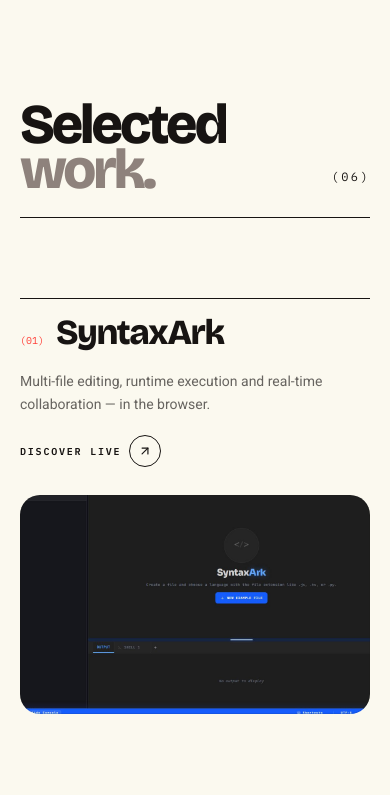
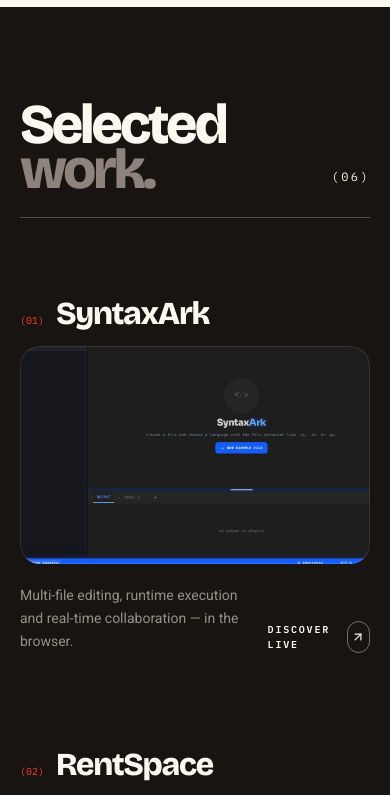
Before and after one commit to deepmroot/mandeep-portfolio, a React (Vite) app: page / in a window 390 px wide. Shown: the part 2752-3547 px from the top of the page. Built offline with nearby package versions, Linux system fonts and the light colour scheme.

Commit message:
Align portfolio showcase with Brand Appart experience

```diff
--- a/src/appart-theme/Portfolio.jsx
+++ b/src/appart-theme/Portfolio.jsx
@@ -211,6 +211,7 @@ export default function Portfolio() {
         <SideNav />
         <CornerName />
         <ScrollProgress />
+        <FloatingContact />
         <Hero />
         <Ticker />
         <VideoShowcase />
@@ -648,6 +649,23 @@ function VideoShowcase() {
   );
 }
 
+function FloatingContact() {
+  return (
+    <motion.a
+      href={LINKS.email}
+      initial={{ y: 100, opacity: 0 }}
+      animate={{ y: 0, opacity: 1 }}
+      transition={{ duration: 0.8, delay: 1.4, ease: EASE_OUT }}
+      className="hidden md:flex fixed z-50 bottom-5 left-1/2 -translate-x-1/2 items-center gap-10 rounded-full bg-[#fbf9ef] text-[#171412] pl-7 pr-2 py-2 shadow-2xl border border-[#171412]/10"
+    >
+      <span className={`${DISPLAY} text-base whitespace-nowrap`}>Have a product to ship?</span>
+      <span className={`${MONO} inline-flex items-center gap-2 rounded-full bg-[#171412] text-[#fbf9ef] text-[10px] font-bold uppercase tracking-[0.14em] px-5 py-3`}>
+        Start a conversation <Mail className="w-3.5 h-3.5" />
+      </span>
+    </motion.a>
+  );
+}
+
 function ProjectShowcase({ work, index }) {
   const cardRef = useRef(null);
   const mediaRef = useRef(null);
@@ -679,13 +697,13 @@ function ProjectShowcase({ work, index }) {
       whileInView={{ opacity: 1, y: 0 }}
       viewport={{ once: true, margin: "-10%" }}
       transition={{ duration: 0.8, ease: EASE_OUT }}
-      className="project-showcase group block border-t border-[#171412] pt-4 sm:pt-5"
+      className={`project-showcase group block ${index === 0 ? "md:col-span-2" : ""}`}
     >
-      <div className="grid grid-cols-[auto_1fr_auto] items-baseline gap-3 sm:gap-8 mb-5 sm:mb-7">
+      <div className="grid grid-cols-[auto_1fr_auto] items-baseline gap-3 sm:gap-6 mb-4">
         <span className={`${MONO} text-[10px] text-[#ff3c34]`}>
           ({String(index + 1).padStart(2, "0")})
         </span>
-        <h3 className={`${DISPLAY} font-extrabold tracking-[-0.04em] leading-none text-[clamp(2.2rem,6.5vw,6.4rem)]`}>
+        <h3 className={`${DISPLAY} font-extrabold tracking-[-0.04em] leading-none text-[clamp(2rem,4vw,4.5rem)]`}>
           {work.title}
         </h3>
         <div className="hidden sm:block text-right">
@@ -694,17 +712,17 @@ function ProjectShowcase({ work, index }) {
         </div>
       </div>
 
-      <div className="grid md:grid-cols-[1fr_3fr] gap-5 md:gap-10 items-end">
-        <div className="pb-2 md:pb-8">
-          <p className="max-w-sm text-sm sm:text-base leading-relaxed text-[#171412]/65">{work.blurb}</p>
+      <div className="flex flex-col gap-5">
+        <div className="order-2 flex items-end justify-between gap-5">
+          <p className="max-w-sm text-sm leading-relaxed text-[#fbf9ef]/55">{work.blurb}</p>
           <span className={`${MONO} mt-5 inline-flex items-center gap-2 text-[10px] font-semibold uppercase tracking-[0.18em]`}>
             Discover live
-            <span className="grid place-items-center w-8 h-8 rounded-full border border-[#171412] transition-all duration-300 group-hover:bg-[#ff3c34] group-hover:border-[#ff3c34] group-hover:text-white group-hover:rotate-45">
+            <span className="grid place-items-center w-8 h-8 rounded-full border border-[#fbf9ef]/40 transition-all duration-300 group-hover:bg-[#ff3c34] group-hover:border-[#ff3c34] group-hover:text-white group-hover:rotate-45">
               <ArrowUpRight className="w-3.5 h-3.5" />
             </span>
           </span>
         </div>
-        <div className="relative aspect-[16/10] overflow-hidden rounded-[1.25rem] sm:rounded-[2rem] bg-[#f2f0e7]">
+        <div className="relative aspect-[16/10] overflow-hidden rounded-[1.25rem] sm:rounded-[2rem] bg-[#282421]">
           <img
             ref={mediaRef}
             src={work.thumb}
@@ -713,7 +731,7 @@ function ProjectShowcase({ work, index }) {
             decoding="async"
             className="absolute -inset-y-[6%] left-0 w-full h-[112%] object-cover object-top scale-[1.02] transition-transform duration-700 [transition-timing-function:cubic-bezier(0.22,1,0.36,1)] group-hover:scale-[1.06]"
           />
-          <div className="absolute inset-0 ring-1 ring-inset ring-[#171412]/10 rounded-[inherit]" />
+          <div className="absolute inset-0 ring-1 ring-inset ring-white/10 rounded-[inherit]" />
         </div>
       </div>
     </motion.a>
@@ -722,9 +740,9 @@ function ProjectShowcase({ work, index }) {
 
 function Works() {
   return (
-    <section id="works" className="px-5 sm:px-8 md:pl-24 md:pr-8 py-24 sm:py-36">
+    <section id="works" data-dark-section className="bg-[#171412] text-[#fbf9ef] px-5 sm:px-8 md:pl-24 md:pr-8 py-24 sm:py-36">
       <div className="max-w-[92rem] mx-auto">
-        <div className="flex items-end justify-between border-b border-[#171412] pb-6 mb-20 sm:mb-28">
+        <div className="flex items-end justify-between border-b border-[#fbf9ef]/25 pb-6 mb-20 sm:mb-28">
           <h2 className={`${DISPLAY} font-extrabold tracking-[-0.055em] leading-[0.8] text-[clamp(3.5rem,11vw,11rem)]`}>
             <Reveal onView>Selected</Reveal>
             <Reveal onView delay={0.1}><span className="text-[#8e827c]">work.</span></Reveal>
@@ -734,16 +752,16 @@ function Works() {
           </motion.span>
         </div>
 
-        <div className="space-y-24 sm:space-y-40">
+        <div className="grid md:grid-cols-2 gap-x-5 gap-y-24 sm:gap-y-36">
           {WORKS.map((work, i) => <ProjectShowcase key={work.title} work={work} index={i} />)}
         </div>
 
         <motion.div
           {...fadeUp}
-          className={`${MONO} mt-24 sm:mt-36 flex flex-wrap items-center gap-x-3 gap-y-1 border-y border-dashed border-[#171412]/30 py-5 text-[11px] uppercase tracking-[0.15em] text-[#8e827c]`}
+          className={`${MONO} mt-24 sm:mt-36 flex flex-wrap items-center gap-x-3 gap-y-1 border-y border-dashed border-[#fbf9ef]/25 py-5 text-[11px] uppercase tracking-[0.15em] text-[#8e827c]`}
         >
           <span className="text-[#ff3c34]">In the lab:</span>
-          <span className="text-[#171412]/80">Project Genesis</span>
+          <span className="text-[#fbf9ef]/80">Project Genesis</span>
           <span>— distributed systems monitoring · Go · gRPC · eBPF · WIP</span>
         </motion.div>
       </div>
```
